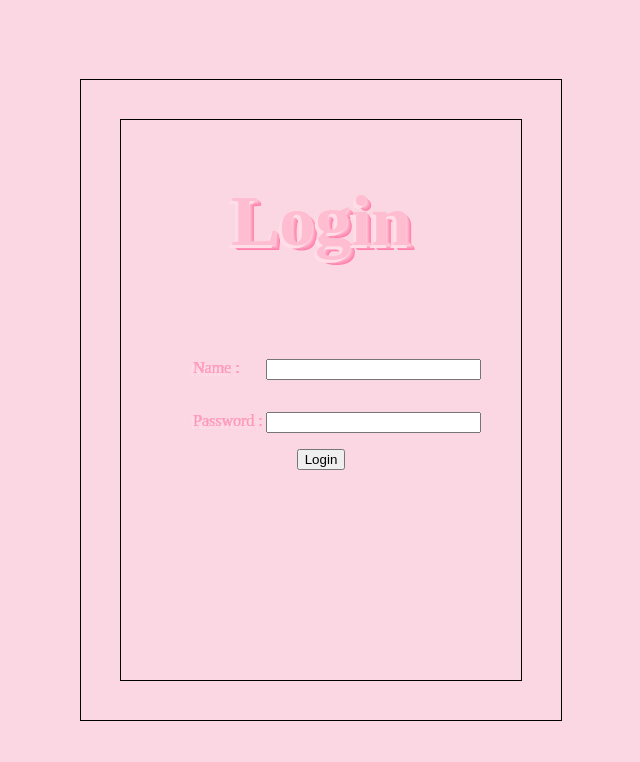
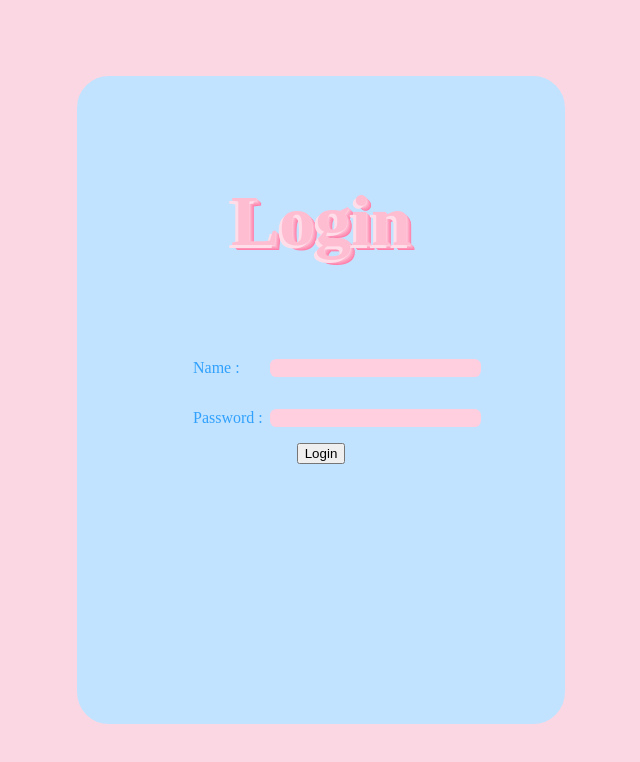
Before and after one commit to wood-crafter/my-tinder, a React (Create React App) app: page /login in a window 1280 px wide. Shown: the top 762 px of the page, without its empty margins (319-959 px from the left). Built offline with nearby package versions, Linux system fonts and the light colour scheme.

Commit message:
[Add] login form background color

```diff
--- a/src/App.css
+++ b/src/App.css
@@ -8,5 +8,10 @@
   bottom: 0;
   right: 0;
   background-color: #fbd7e3;
-  font-family: "Niconne";
+  font-family: "Niconne", cursive;
+  color: #31a1fd,
 }
+
+*:focus {
+  outline: none;
+}
--- a/src/views/Login/Login.css
+++ b/src/views/Login/Login.css
@@ -13,16 +13,21 @@
   display: flex;
   align-items: center;
   justify-content: center;
-  border: 1px solid black;
+  border-radius: 2rem;
+  border: 0.3rem solid #c1e3ff;
   height: 40rem;
   width: 30rem;
+  background-color: #c1e3ff;
+}
+
+.login-form:hover {
+  border: 0.3rem solid #ffffff;
 }
 
 .form-inner {
   display: flex;
   flex-direction: column;
   align-items: center;
-  border: 1px solid black;
   height: 35rem;
   width: 25rem;
 }
@@ -43,6 +48,7 @@ label {
   display: block;
   padding-left: 2rem;
   text-align: start;
+  color: #31a1fd;
 }
 
 h2 {
@@ -61,16 +67,16 @@ h2 {
     4.5px 4.5px 0px #ff80ab;
 }
 
-label {
-  color: #fd97b7;
-  text-shadow: -3px 3px 0px #ffdee9,
-    0.05px 0.05px 0px #ffcdde,
-    0.1px 0.1px 0px #fdb8cf,
-    0.15px 0.15px 0px #ffb5ce,
-    0.2px 0.2px 0px #ffaac6,
-    0.25px 0.25px 0px #fca1bf,
-    0.3px 0.3px 0px #ff9cbd,
-    0.35px 0.35px 0px #ff91b6,
-    0.4px 0.4px 0px #ff89b1,
-    0.45px 0.45px 0px #ff80ab;
+input {
+  background-color: #ffcedf ;
+  border-radius: 0.4rem;
+  border: 0;
+  color: white;
 }
+
+input:focus {
+  border: 1px solid white;
+  background-color: #fccedd ;
+  border-radius: 0.4rem;
+  color: white;
+}
--- a/src/views/Login/Login.js
+++ b/src/views/Login/Login.js
@@ -38,7 +38,7 @@ export function Login(props) {
             <input type='password' name='password' id='password' onChange={e => setPassword(e.target.value)} value={password} />
           </div>
           {error && <div style={{ color: 'red' }}>{error}</div>}
-          <input type='submit' value='Login' />
+          <button type='submit' className='submit'>Login</button>
         </div>
       </form>
     </div>
```
